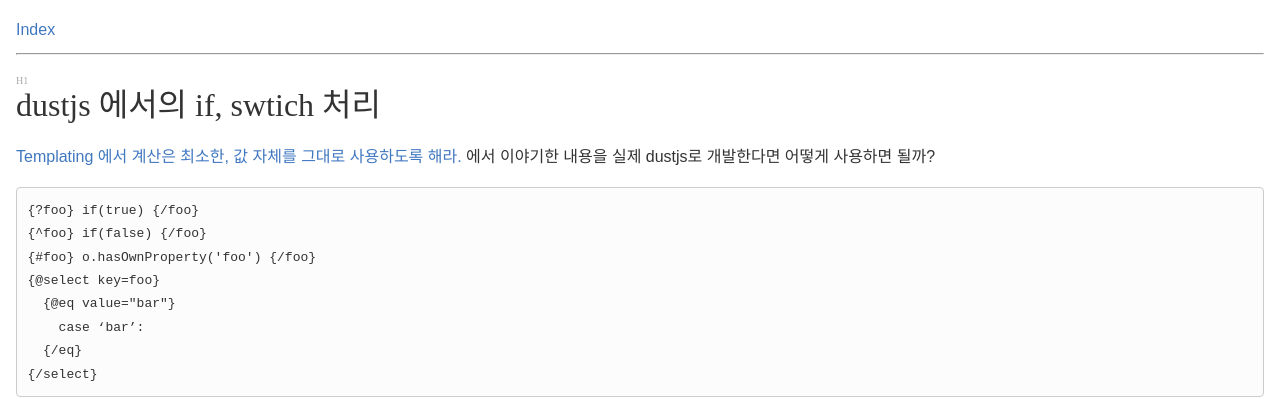
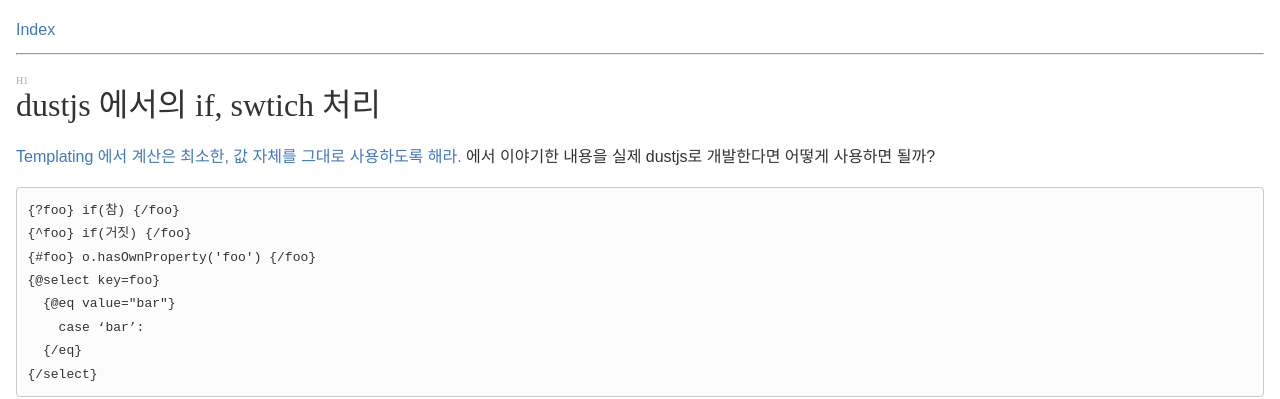
Before and after one commit to ionic2002/mujinote, a Jekyll site: the page built from _posts/2015-01-21-3.md, in a window 1280 px wide. Shown: the top 399 px of the page. Built offline with Jekyll 4.4.1, drawn with Linux system fonts in a browser that asks for light colours.

Commit message:
멘트 변경

```diff
--- a/_posts/2015-01-21-3.md
+++ b/_posts/2015-01-21-3.md
@@ -10,8 +10,8 @@
 [Templating 에서 계산은 최소한, 값 자체를 그대로 사용하도록 해라.](http://mujinote.donghyuc.com/1) 에서 이야기한 내용을 실제 dustjs로 개발한다면 어떻게 사용하면 될까?
 
 ~~~
-{?foo} if(true) {/foo}
-{^foo} if(false) {/foo}
+{?foo} if(참) {/foo}
+{^foo} if(거짓) {/foo}
 {#foo} o.hasOwnProperty('foo') {/foo}
 {@select key=foo}
 	{@eq value="bar"}
```
